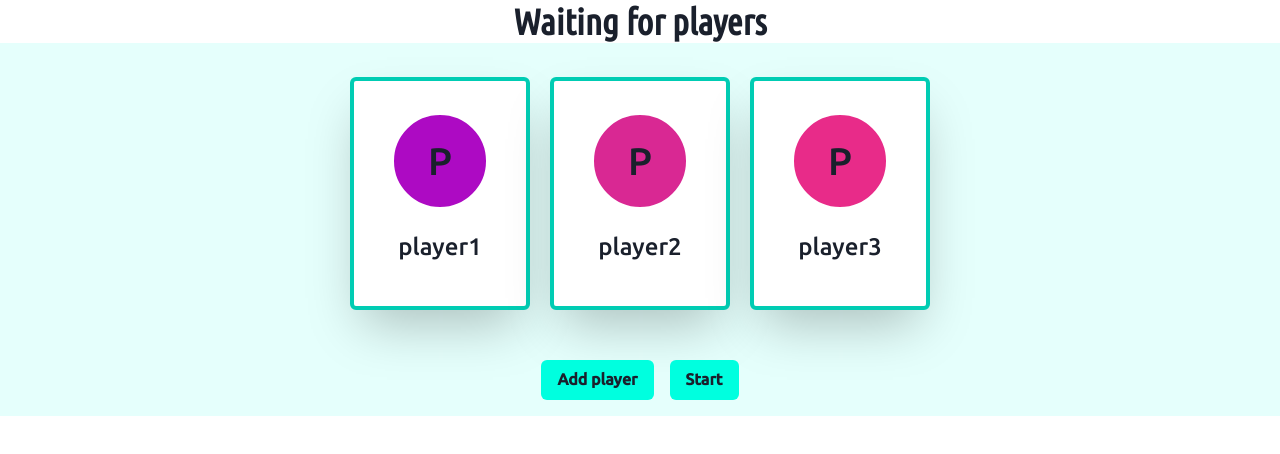
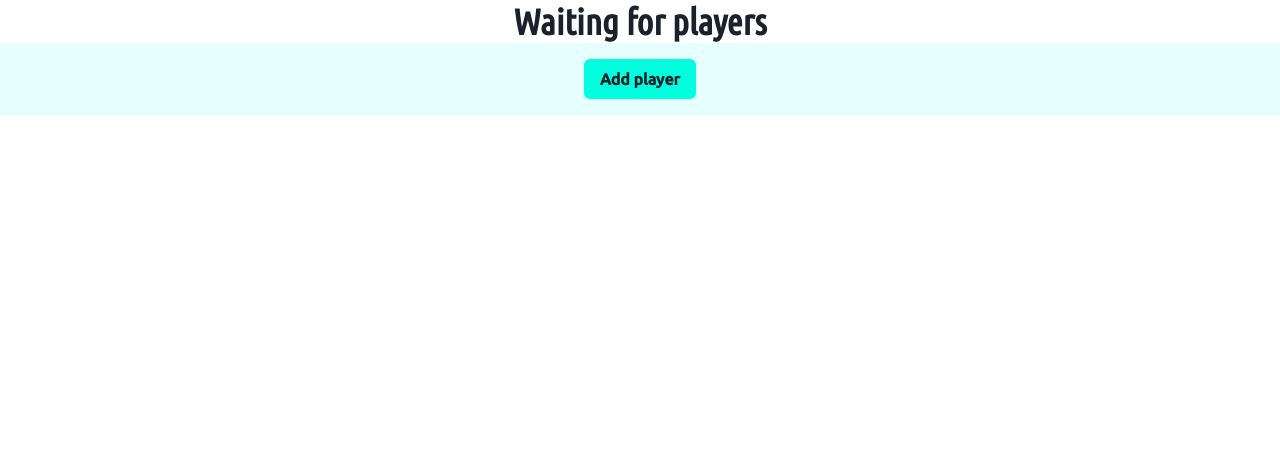
Before and after one commit to FranciscoRossoR/carbon_test, a Next.js app: page / in a window 1280 px wide. Shown: the top 454 px of the page. Built offline with nearby package versions, Linux system fonts and the light colour scheme.

Commit message:
feat: create base carbonCityZeroPlayer

```diff
--- a/pages/store.ts
+++ b/pages/store.ts
@@ -1,12 +1,13 @@
 import GameState from "framework/entities/gameState";
 import Player from "framework/entities/player";
+import CarbonCityZeroPlayer from "src/entities/carboncityzero/carbonCityZeroPlayer";
 import CarbonCityZeroState from "src/entities/carboncityzero/carbonCityZeroState";
 
-const players = [new Player("player1"),
-    new Player("player2"),
-    new Player("player3")
+const players = [new CarbonCityZeroPlayer("player1"),
+    new CarbonCityZeroPlayer("player2"),
+    new CarbonCityZeroPlayer("player3")
 ]
 
-var gameState = new CarbonCityZeroState(1, 4, players, [], "open");
+var gameState = new CarbonCityZeroState(players);
 
 export default gameState;
--- /dev/null
+++ b/src/entities/carboncityzero/carbonCityZeroPlayer.ts
@@ -0,0 +1,39 @@
+import Player from "framework/entities/player";
+import ResourcesPool from "framework/entities/resourcesPool";
+import { carbonType, Resources } from "./common";
+import OrderedCardHolder from "framework/entities/orderedcardholder";
+import Card from "framework/entities/card";
+import { makeObservable, observable, override } from "mobx";
+import CardHolder from "framework/entities/cardholder";
+
+export default class CarbonCityZeroPlayer extends Player {
+
+    carbon: ResourcesPool<Resources>
+    drawDeck: CardHolder<Card>
+    recyclePile: OrderedCardHolder<Card>
+
+    public constructor(name: string) {
+        super(name)
+        this.carbon = new ResourcesPool()
+        this.carbon.addResources(carbonType, 40)
+        const cards = [
+            new Card("Budget 1"),
+            new Card("Budget 2"),
+            new Card("Budget 3"),
+            new Card("Budget 4"),
+            new Card("Budget 5"),
+            new Card("Global Market 1"),
+            new Card("Global Market 2"),
+            new Card("Poor Housing Stock 1"),
+            new Card("Remote Properties 1"),
+        ]
+        this.drawDeck = new CardHolder<Card>(cards) // PLACEHOLDER
+        this.recyclePile = new OrderedCardHolder<Card>([], (a,b) => 1)  // PLACEHOLDER
+        makeObservable(this, {
+            name: override,
+            carbon: observable,
+            recyclePile: observable
+        })
+    }
+
+}
--- /dev/null
+++ b/src/entities/carboncityzero/common.ts
@@ -0,0 +1,2 @@
+export type Resources = "carbon";
+export const carbonType = "carbon" as Resources;
```
